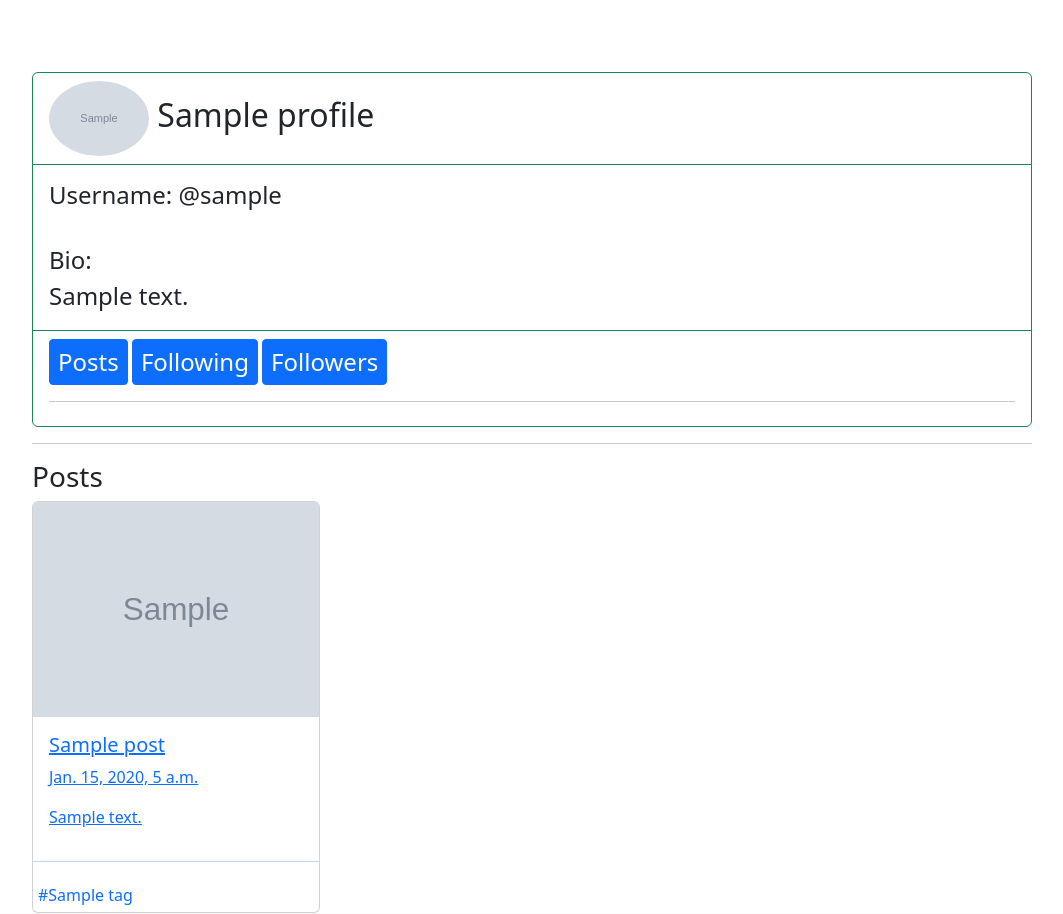
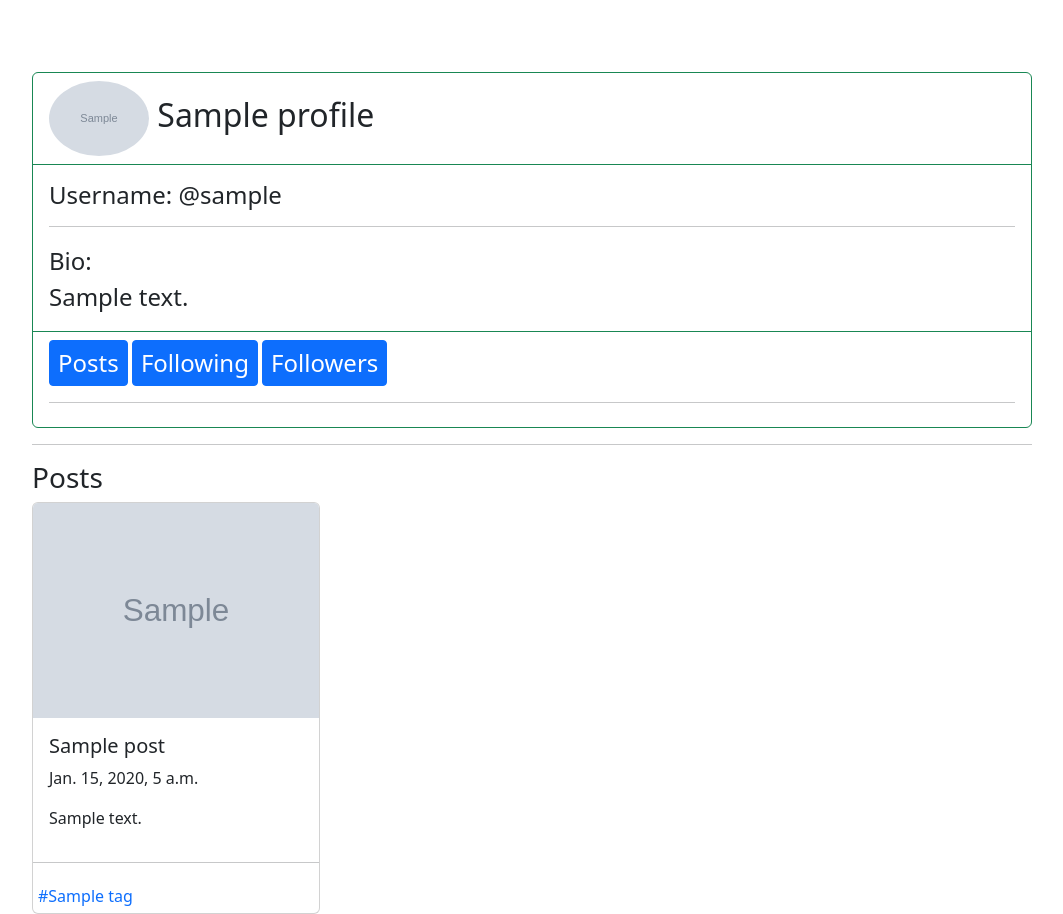
Before and after one commit to Andrew123-maker/Makerions, a Django app: a page that uses blog/templates/blog/profile.html in a window 1280 px wide. Shown: the part 80-994 px from the top of the page, without its empty margins (108-1171 px from the left). Run offline with Django 5.2, Linux system fonts and the light colour scheme; tables that the repository leaves empty hold one stand-in row (values such as "Sample post"); grey boxes marked "Sample" are stand-in pictures; some libraries are stand-ins or nearby versions.

Commit message:
modify the profile page

```diff
--- a/blog/templates/blog/profile.html
+++ b/blog/templates/blog/profile.html
@@ -10,7 +10,7 @@
   </div>
   <div class="card-body">
     <h4 class="card-title">Username: @{{profile.user}}</h4>
-    <br>
+    <hr>
     <div class="bio fs-4">
       Bio:
       <p class="card-text fs-4">{{ profile.bio|safe }}</p>
@@ -29,10 +29,12 @@
 <hr>
 <h3>Posts</h3>
 {% for post in posts reversed %}
-<div class="card" style="width: 18rem;"><a href="{% url 'post_detail' pk=post.pk %}">
+<a href="{% url 'post_detail' pk=post.pk %}">
+<div class="card" style="width: 18rem;">
   {% if post.image %}
   <img src="{{post.image.url}}" class="card-img-top" alt="post-image">
   {% endif %}
+</a>
   <div class="card-body">
     <h5 class="card-title">{{post.title}}</h5>
     <p>{{post.published_date}}</p>
@@ -43,6 +45,7 @@
   {% for tag in post.tag.all %}
   <a class="profile-post-tag" href="#">#{{tag.name}}</a>
   {% endfor %}
-</a></div>
+</div>
+
 {% endfor %}
 {% endblock %}
```
